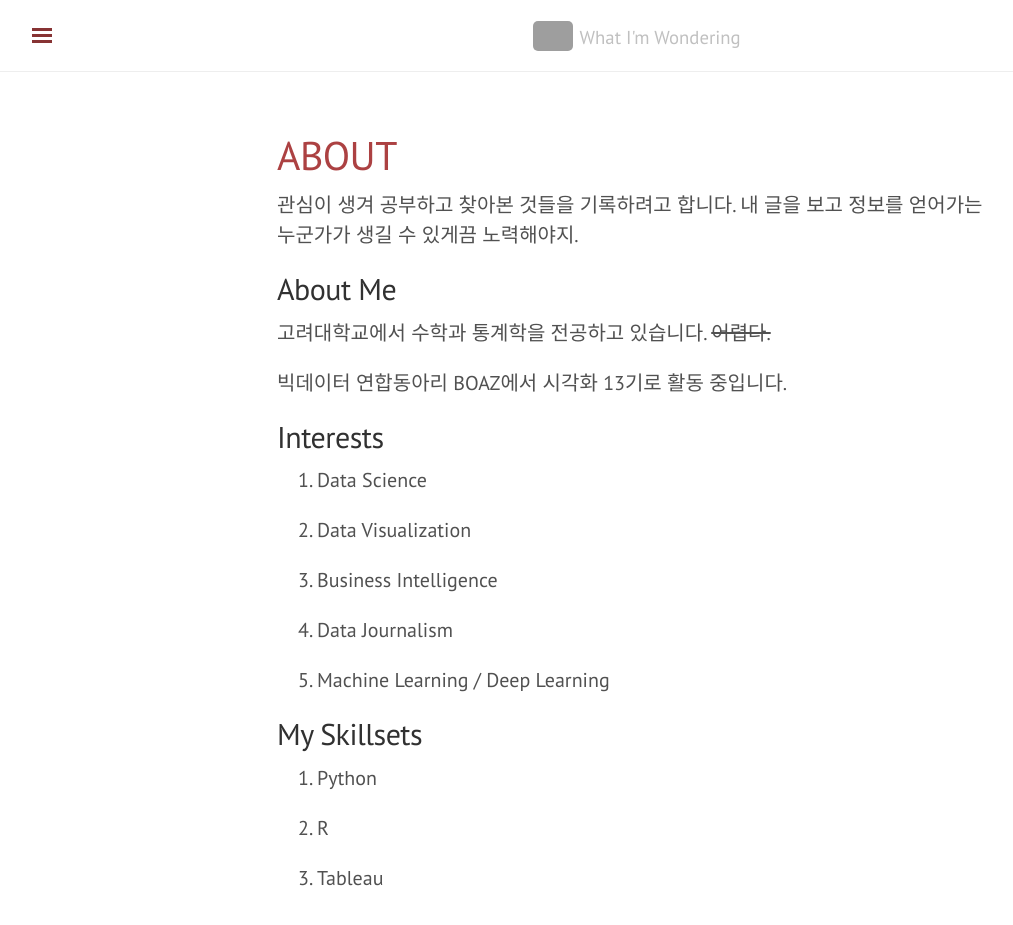
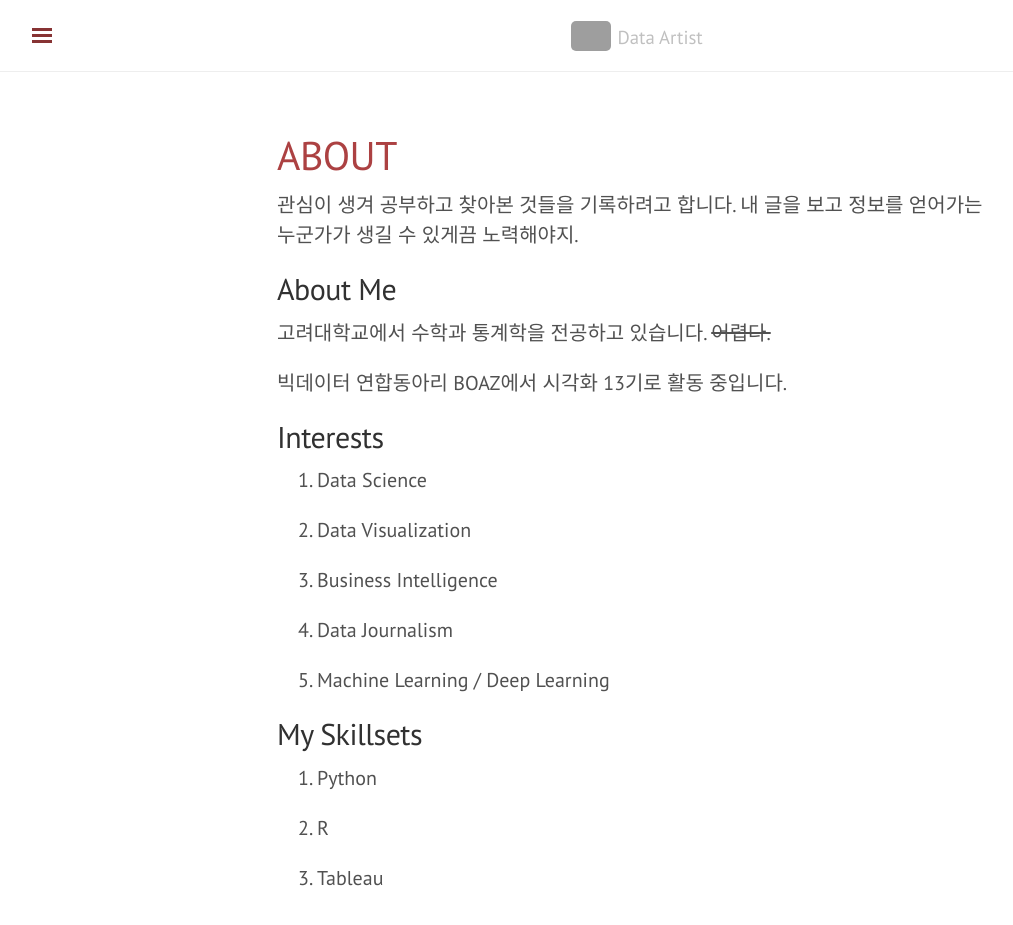
Before and after one commit to shanny924/shanny924.github.io, a Jekyll site: the page built from about.md, in a window 1280 px wide and 973 px high. Shown: the top 925 px of the window, without its empty margins (3-1016 px from the left). Built offline with Jekyll 4.4.1, drawn with Linux system fonts in a browser that asks for light colours; nearby versions of some CDN libraries; grey boxes are pictures that could not be loaded.

Commit message:
Update _config.yml

```diff
--- a/_config.yml
+++ b/_config.yml
@@ -1,6 +1,6 @@
 # Site Info
 title: Jun Seo Yeon
-tagline: "What I'm Wondering"
+tagline: "Data Artist"
 description: 안녕하세요 전서연입니다.
 baseurl:
 url: https://shanny924.github.io
```
